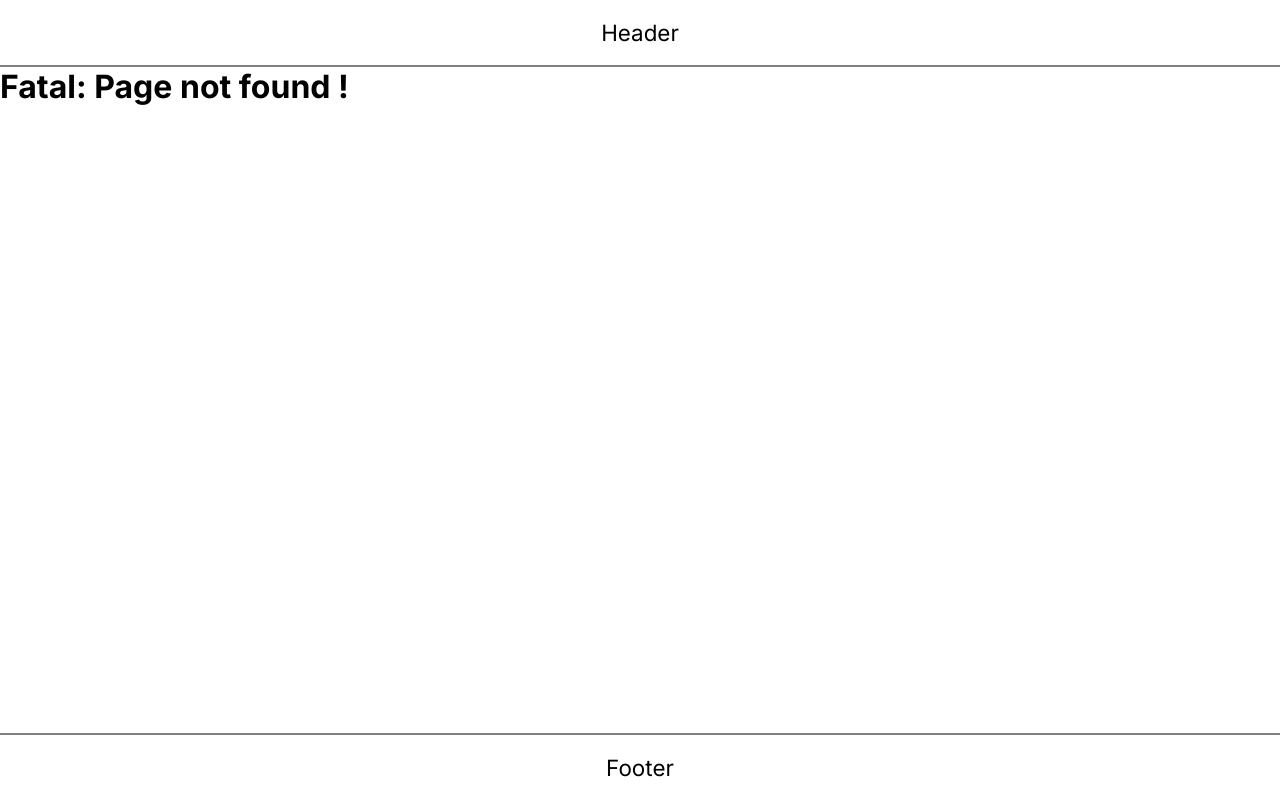
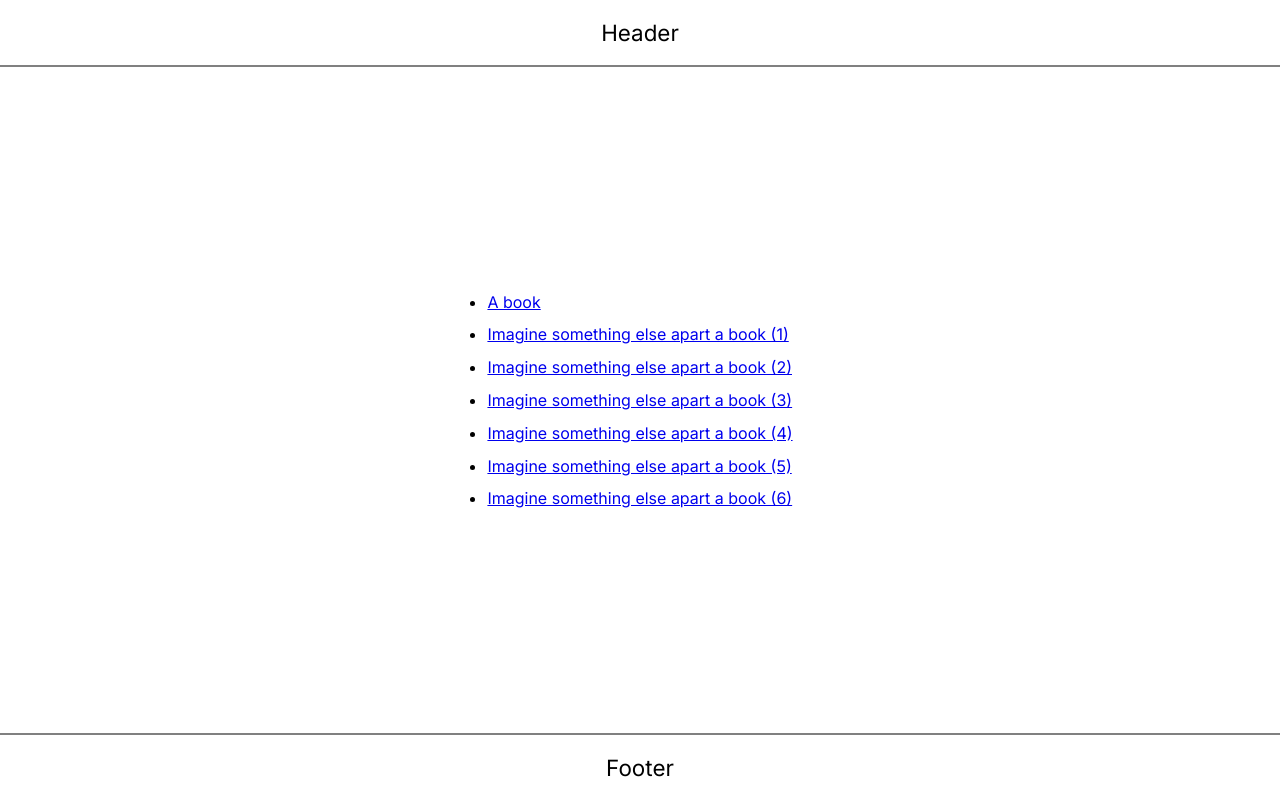
Before and after one commit to Abi-Nf/web3-route-blog-exo, a Next.js app: page /home in a window 1280 px wide. Before the commit this address had no page. Built offline with nearby package versions, Linux system fonts and the light colour scheme.

Commit message:
feat: Home

```diff
--- /dev/null
+++ b/src/app/home/page.tsx
@@ -0,0 +1,19 @@
+import Link from 'next/link';
+import {blogList} from "@/mock";
+import '@/styles/home-style.css';
+
+export default function HomePage(){
+  return (
+    <div className="center-content">
+      <ul className="home-list">
+        {
+          blogList.map((v, i) => (
+            <li key={i}>
+              <Link href={`/blog/${i + 1}`} >{v.content}</Link>
+            </li>
+          ))
+        }
+      </ul>
+    </div>
+  );
+}
```
